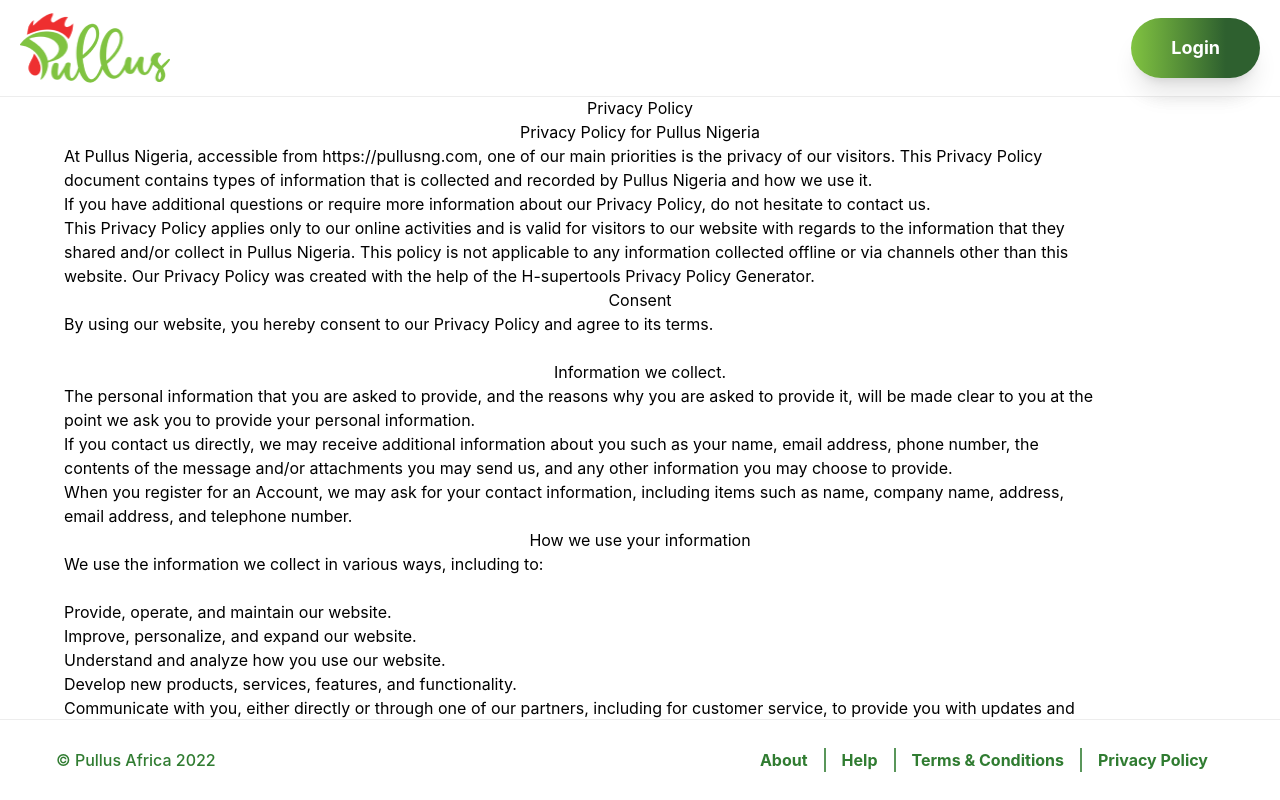
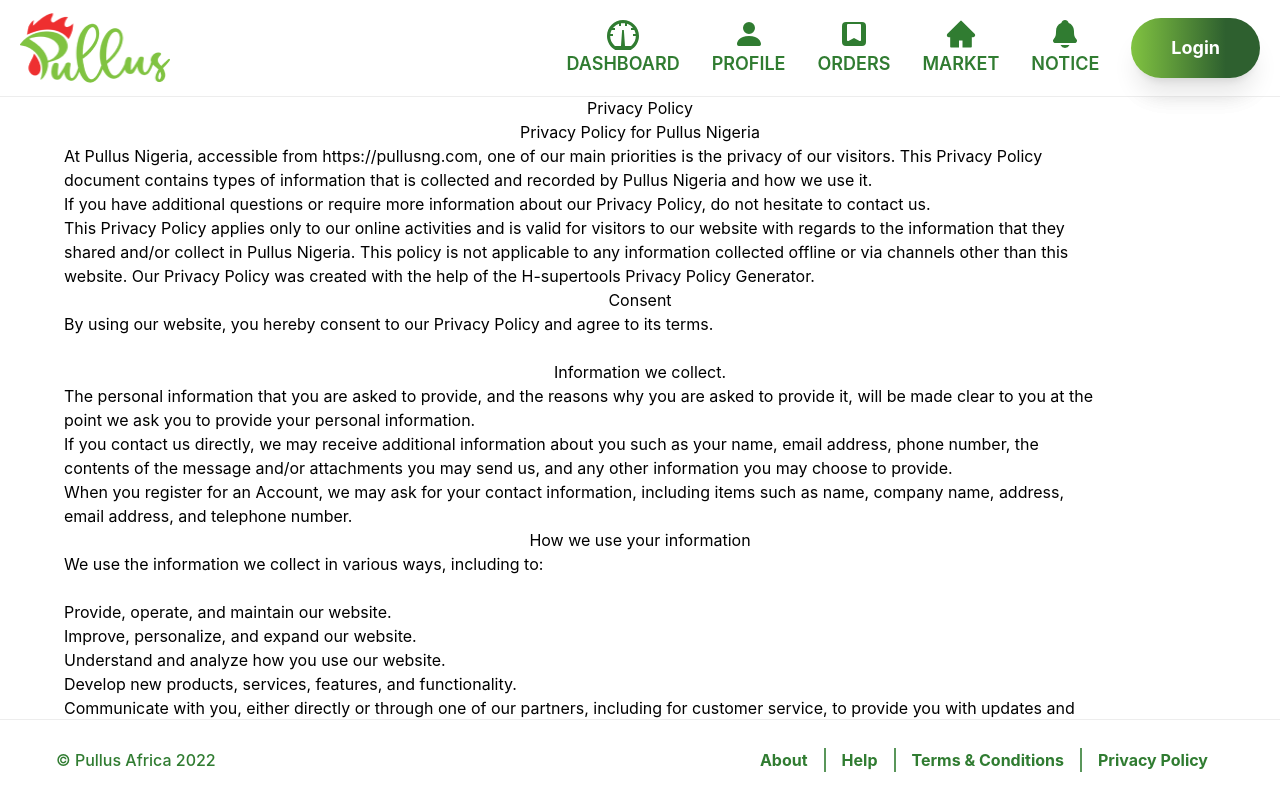
Before and after one commit to codingSlimey/PullusProject, a React (Create React App) app in the folder pullus-app/: page /privacy in a window 1280 px wide. Built offline with nearby package versions, Linux system fonts and the light colour scheme; a web font is replaced by a local one.

Commit message:
Changed the onboarding routes name to onboarding from buyer

```diff
--- a/pullus-app/src/App.js
+++ b/pullus-app/src/App.js
@@ -124,19 +124,19 @@
 						element={<EnterPin />}
 					/>
 					<Route
-						path='/buyer/biodata'
+						path='/onboarding/biodata'
 						element={<BuyerBioData />}
 					/>
 					<Route
-						path='/buyer/address'
+						path='/onboarding/address'
 						element={<BuyerAdress />}
 					/>
 					<Route
-						path='/buyer/business-info'
+						path='/onboarding/business-info'
 						element={<BusinessInfo />}
 					/>
 					<Route
-						path='/buyer/document-upload'
+						path='/onboarding/document-upload'
 						element={<DocumentUpload />}
 					/>
 				</Routes>
--- a/pullus-app/src/components/NAVBAR/Navbar.js
+++ b/pullus-app/src/components/NAVBAR/Navbar.js
@@ -16,22 +16,27 @@
 		{
 			name: 'Dashboard',
 			icon: <ImMeter className='w-8 h-8' />,
+			url: '/farmer/cycle-management',
 		},
 		{
 			name: 'Profile',
 			icon: <BsFillPersonFill className='w-8 h-8' />,
+			url: '',
 		},
 		{
 			name: 'Orders',
 			icon: <HiBookmarkSquare className='w-8 h-8' />,
+			url: '/farmer/my-orders',
 		},
 		{
 			name: 'Market',
 			icon: <AiFillHome className='w-8 h-8' />,
+			url: '/market-place',
 		},
 		{
 			name: 'Notice',
 			icon: <IoNotifications className='w-8 h-8' />,
+			url: '/farmer/notifications',
 		},
 	]
 
@@ -50,19 +55,20 @@
 				/>
 
 				<div className='flex gap-8'>
-					{/* <div className='flex gap-8 items-center '>
+					<div className='flex gap-8 items-center '>
 						{userLinks.map((item, index) => {
 							return (
 								<NavLink
+								to={item.url}
 									key={index}
-									className='flex flex-col justify-center items-center text-primary text-bold'
+									className='flex flex-col justify-center items-center text-primary hover:text-primary/70 text-bold'
 								>
 									{item.icon}
-									<p className='font-bold text-lg uppercase'>{item.name}</p>
+									<p className='font-semibold text-lg uppercase'>{item.name}</p>
 								</NavLink>
 							)
 						})}
-					</div> */}
+					</div>
 					<Button
 						action={() => navigate('/login')}
 						color={'fade'}
```
